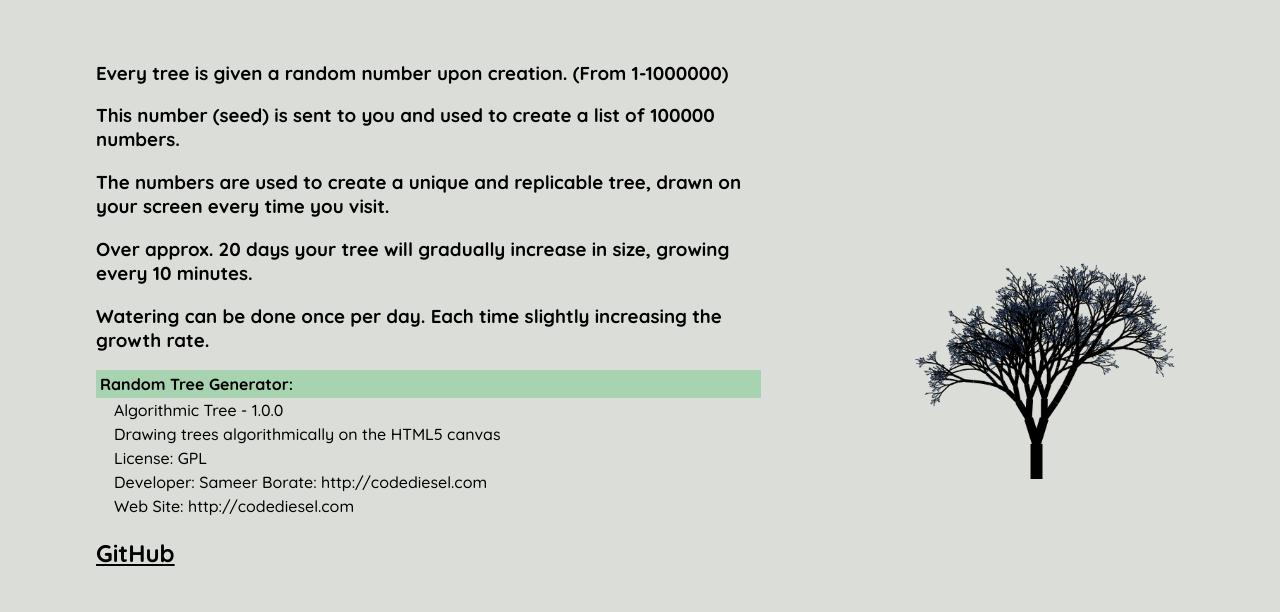
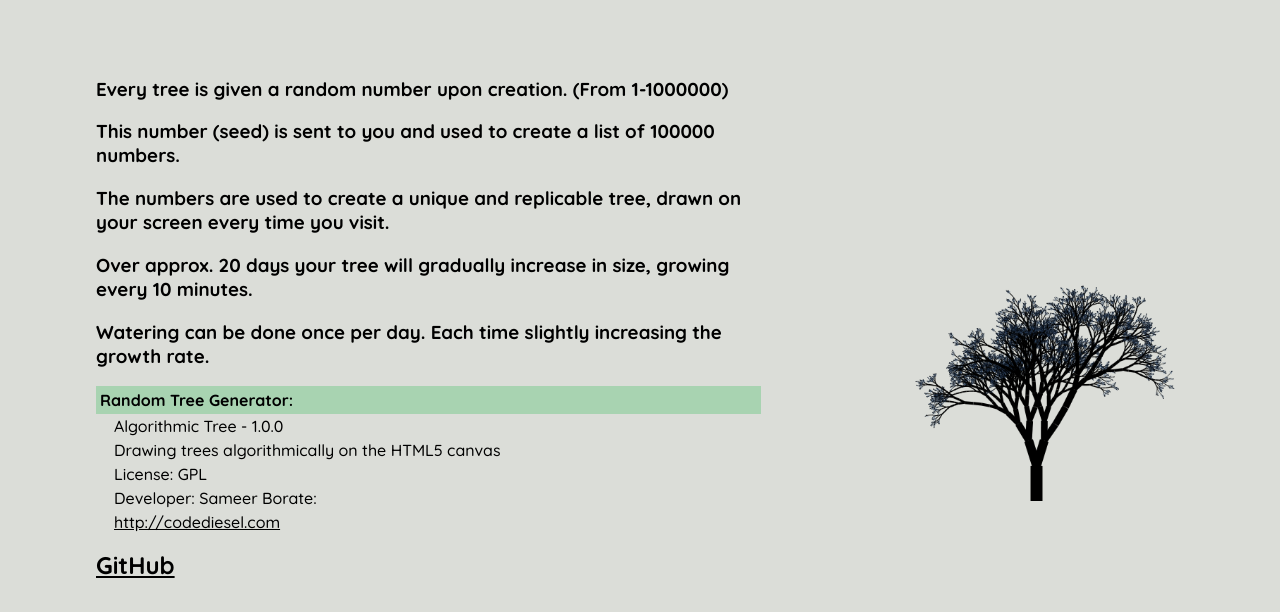
Before and after one commit to Laurence279/Hows-My-Tree, a website: page public/about.html in a window 1280 px wide. Shown: the part 237-849 px from the top of the page. Before the commit the page ends 805 px from the top, so only its background shows below. Drawn offline with Linux system fonts and the light colour scheme; a web font is replaced by a local one.

Commit message:
Edit about page

```diff
--- a/public/about.html
+++ b/public/about.html
@@ -39,10 +39,10 @@
                     <p>Algorithmic Tree - 1.0.0</p>
                     <p>Drawing trees algorithmically on the HTML5 canvas</p>
                     <p>License: GPL</p>
-                    <p>Developer: Sameer Borate: http://codediesel.com</p>
-                    <p>Web Site: http://codediesel.com</p>
-                    <br>
-                    <a href="https://github.com/Laurence279/Hows-my-tree" target="_blank"><u><h2>GitHub</h2></u></a>
+                    <p>Developer: Sameer Borate:</p>
+                    <a href="http://codediesel.com" target="_blank"><p><u>http://codediesel.com</u></p></a>
+                    <br/>
+                    <a id="gh-link" href="https://github.com/Laurence279/Hows-my-tree" target="_blank"><u><h2>GitHub</h2></u></a>
                 </section>
 
                 <div id="about-tree-display">
--- a/public/style.css
+++ b/public/style.css
@@ -532,10 +532,14 @@ canvas{
 #about-info{
     text-align: left;
     max-width: 800px;
-    margin: 0 4em;
+    margin: 1em 4em;
 }
 
 #about-info h3{
+    margin: 1em 0;
+}
+
+#gh-link{
     margin: 1em 0;
 }
 
```
